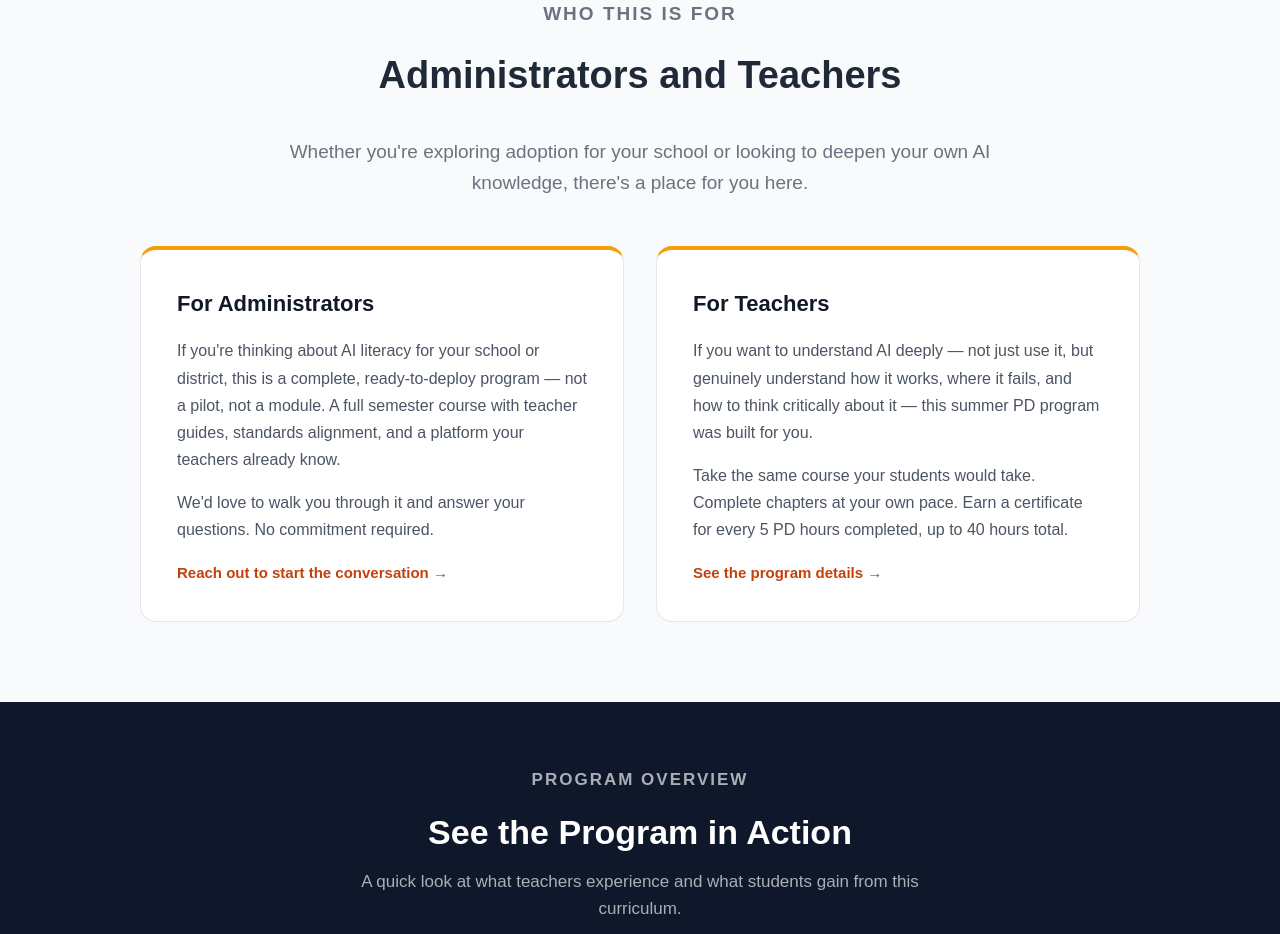
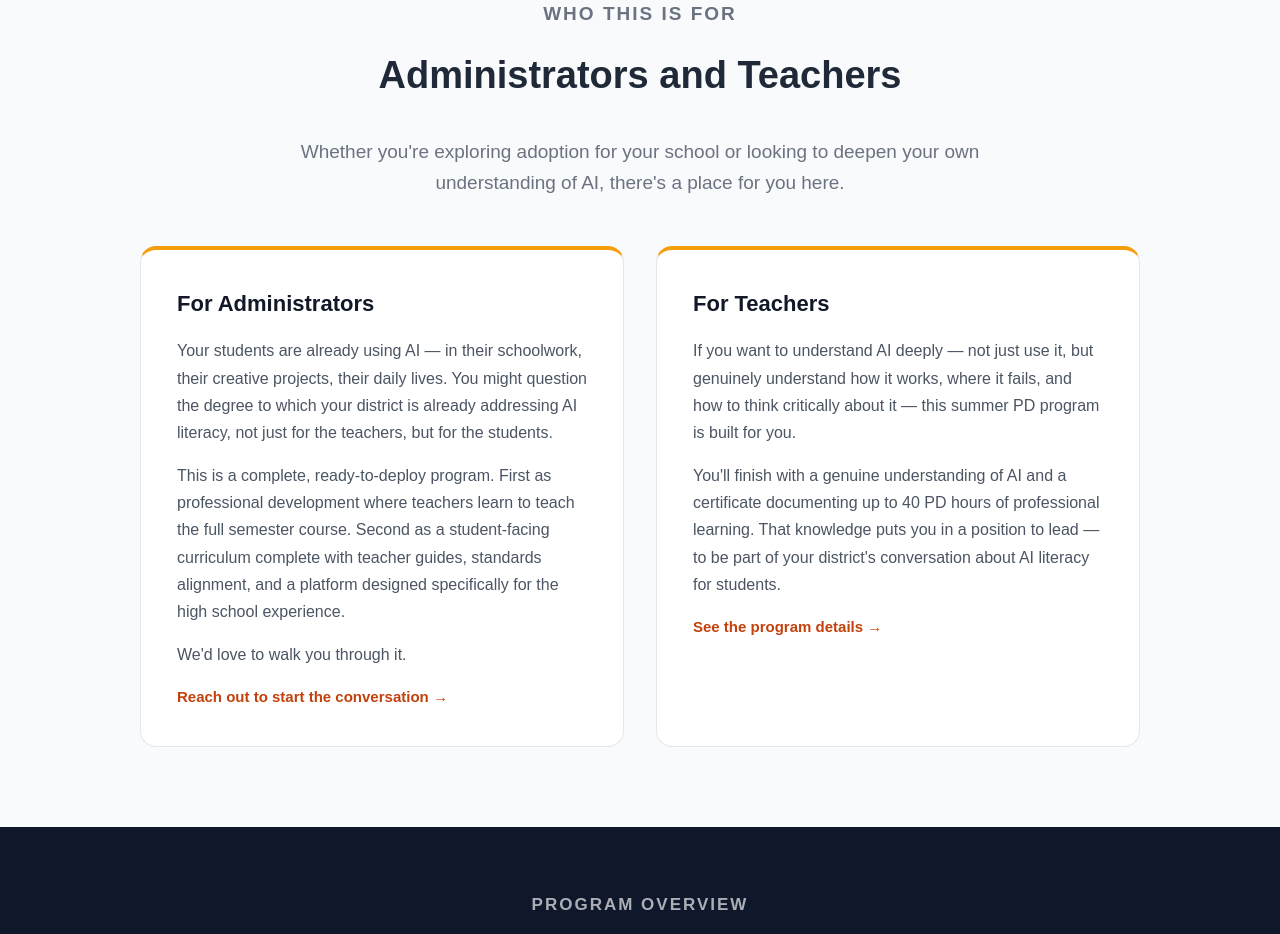
Before and after one commit to Suchocki88/UnderstandingAI.ai, a Next.js app: page /pocketlab in a window 1280 px wide. Shown: the part 1900-2834 px from the top of the page. Built offline with nearby package versions, Linux system fonts and the light colour scheme.

Commit message:
Update page.tsx

```diff
--- a/app/pocketlab/page.tsx
+++ b/app/pocketlab/page.tsx
@@ -297,21 +297,26 @@ export default function Page() {
         <div className="section-header">
           <p className="eyebrow">Who This Is For</p>
           <h2>Administrators and Teachers</h2>
-          <p>Whether you&apos;re exploring adoption for your school or looking to deepen your own AI knowledge, there&apos;s a place for you here.</p>
+          <p>Whether you&apos;re exploring adoption for your school or looking to deepen your own understanding of AI, there&apos;s a place for you here.</p>
         </div>
         <div className="who-grid">
+
           <div className="who-card">
             <h3>For Administrators</h3>
             <p>
-              If you&apos;re thinking about AI literacy for your school or district,
-              this is a complete, ready-to-deploy program — not a pilot, not a module.
-              A full semester course with teacher guides, standards alignment,
-              and a platform your teachers already know.
+              Your students are already using AI — in their schoolwork, their creative
+              projects, their daily lives. You might question the degree to which your
+              district is already addressing AI literacy, not just for the teachers,
+              but for the students.
             </p>
             <p>
-              We&apos;d love to walk you through it and answer your questions.
-              No commitment required.
+              This is a complete, ready-to-deploy program. First as professional
+              development where teachers learn to teach the full semester course.
+              Second as a student-facing curriculum complete with teacher guides,
+              standards alignment, and a platform designed specifically for the
+              high school experience.
             </p>
+            <p>We&apos;d love to walk you through it.</p>
             <a
               href="https://docs.google.com/forms/d/e/1FAIpQLSfmC3t1awl9T0Ed1JZhtW24XEvp0znPoIITpbwcY7WvqYm12Q/viewform?usp=header"
               target="_blank"
@@ -321,22 +326,25 @@ export default function Page() {
               Reach out to start the conversation →
             </a>
           </div>
+
           <div className="who-card">
             <h3>For Teachers</h3>
             <p>
               If you want to understand AI deeply — not just use it, but genuinely
               understand how it works, where it fails, and how to think critically
-              about it — this summer PD program was built for you.
+              about it — this summer PD program is built for you.
             </p>
             <p>
-              Take the same course your students would take.
-              Complete chapters at your own pace.
-              Earn a certificate for every 5 PD hours completed, up to 40 hours total.
+              You&apos;ll finish with a genuine understanding of AI and a certificate
+              documenting up to 40 PD hours of professional learning. That knowledge
+              puts you in a position to lead — to be part of your district&apos;s
+              conversation about AI literacy for students.
             </p>
             <a href="#program" className="who-link">
               See the program details →
             </a>
           </div>
+
         </div>
       </section>
 
```
